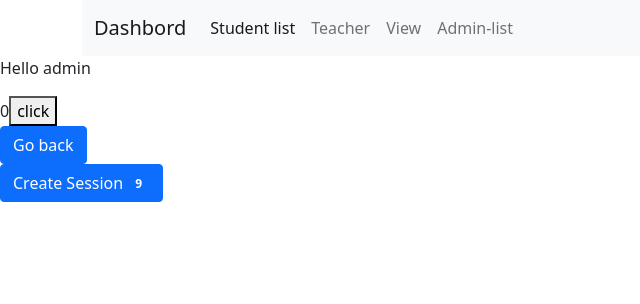
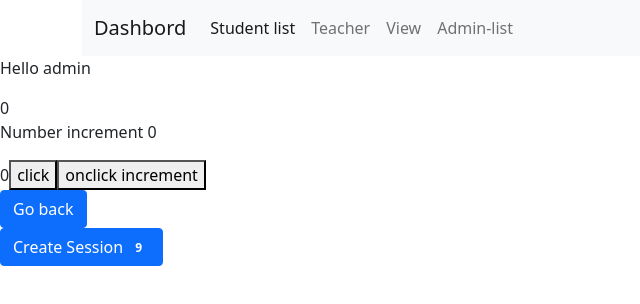
Before and after one commit to karanawate/admin-react-code, a React (Create React App) app: page /admin-list in a window 1280 px wide. Shown: the top 304 px of the page, without its empty margins (0-640 px from the left). Built offline with nearby package versions, Linux system fonts and the light colour scheme.

Commit message:
Increment number useState using setdata(data + 1)

```diff
--- a/src/Adminlist.js
+++ b/src/Adminlist.js
@@ -2,11 +2,13 @@ import React, {useState} from 'react';
 import View from './View';
 const Adminlist = () => {
 	const [count, setCount] = useState(0);
-	const [data, setData] = useState(100);
+	const [data, setData] = useState(0);
 
 	return <div>
 		<p>Hello admin</p>{count}
+		<p>Number increment {data}</p>{count}
 		<button onClick={ () => setCount(count + 1)}>click</button>
+		<button onClick={ () =>setData(data + 1)}>onclick increment</button>
 		<View data={data} />
 	</div>
 }
```
